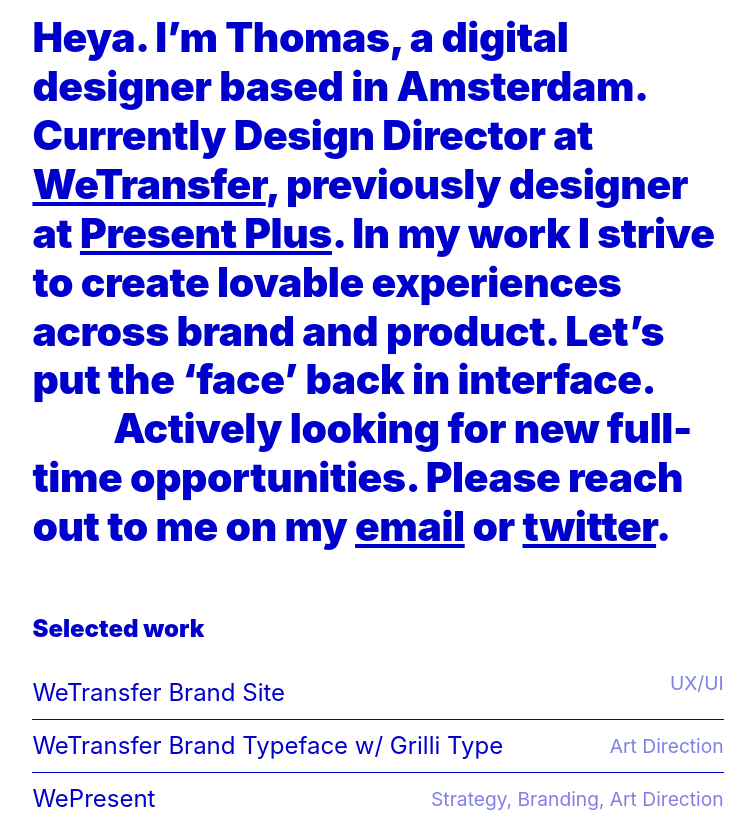
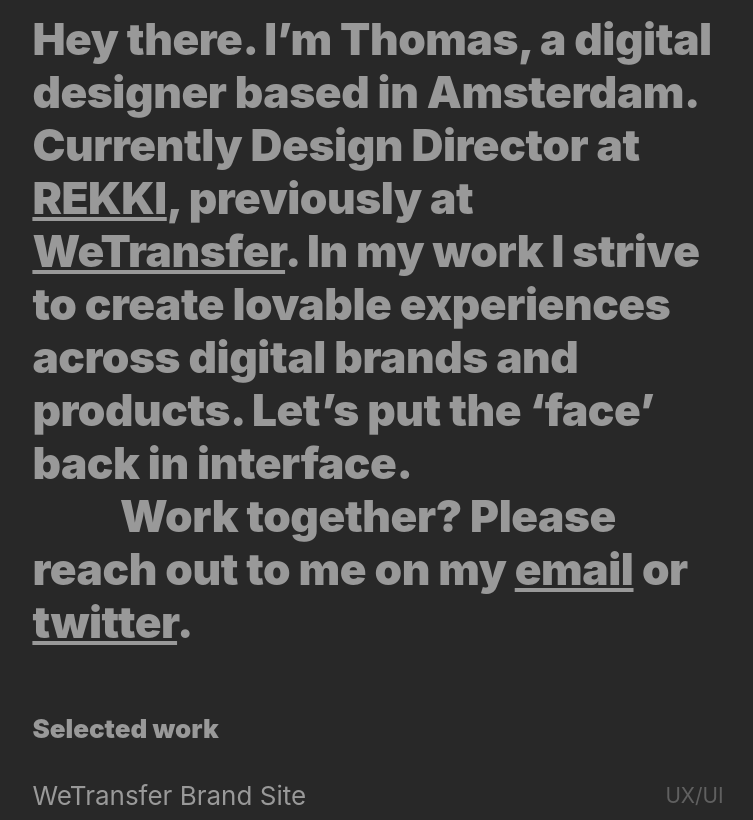
Before and after one commit to thomasschrijer/thomasschrijer.github.io, a plain HTML site: page index.html in a window 1280 px wide. Shown: the top 820 px of the page, without its empty margins (70-823 px from the left). Drawn offline with Linux system fonts and the light colour scheme.

Commit message:
copy rekki

```diff
--- a/css/all.scss
+++ b/css/all.scss
@@ -5,8 +5,8 @@
 $break-large:  1000px;
 $break-medium: 680px;
 
-$color-highlight: mediumblue;
-$color-hover: magenta;
+$color-highlight: #999;
+$color-hover: blue;
 
 ::selection {
   background: $color-highlight; /* WebKit/Blink Browsers */
@@ -20,11 +20,11 @@
 	font-family: -apple-system, BlinkMacSystemFont, "Segoe UI", Roboto, Helvetica, Arial, sans-serif, "Apple Color Emoji", "Segoe UI Emoji", "Segoe UI Symbol";
 	-webkit-font-smoothing: antialiased;
 	-moz-osx-font-smoothing: grayscale;
-	font-size: 24px;
+	font-size: 26px;
 	font-weight: 400;
 	line-height: 150%;
 	color: $color-highlight;
-	background-color: lightpurple;
+	background-color: #282828;
 	@media all and (max-width: $break-large) {
 		font-size: 15px;
 	}
--- a/index.html
+++ b/index.html
@@ -21,16 +21,15 @@
 <div class="wrapper">
 
 	<h1>
-		Heya. I’m Thomas, a digital designer based in Amsterdam. Currently Design Director at <a href="https://www.wetransfer.com">WeTransfer</a>, previously designer at <a href="https://www.presentplus.com">Present Plus</a>. In my work I strive to create lovable experiences across brand and product. Let’s put the ‘face’ back in interface.</br>
-		&emsp;&emsp;<span>Actively looking for new full-time opportunities. Please reach out to me on my <a href="mailto:thomasschrijer@gmail.com">email</a> or <a href="https://www.twitter.com/thomasschrijer">twitter</a>.</span>
+		Hey there. I’m Thomas, a digital designer based in Amsterdam. Currently Design Director at <a href="https://www.rekki.com">REKKI</a>, previously at <a href="https://www.wetransfer.com">WeTransfer</a>. In my work I strive to create lovable experiences across digital brands and products. Let’s put the ‘face’ back in interface.</br>
+		&emsp;&emsp;<span>Work together? Please reach out to me on my <a href="mailto:thomasschrijer@gmail.com">email</a> or <a href="https://www.twitter.com/thomasschrijer">twitter</a>.</span>
 	</h1>
 
 	<h2>Selected work</h2>
 	<ul>
 		<li>
-			<span><a href="https://about.wetransfer.com" target="blank">WeTransfer Brand Site</a></span>
-			<span class="dash"></span>
-			<span><small>UX/UI</small></span>
+			<a href="https://about.wetransfer.com" target="blank">WeTransfer Brand Site</a>
+			<small>UX/UI</small>
 		</li>
 		<li>
 			<a href="https://www.grillitype.com/commissions/wetransfer" target="blank">WeTransfer Brand Typeface w/ Grilli Type</a>
@@ -42,7 +41,6 @@
 		</li>
 		<li>
 			<a href="https://twitter.com/charrrlotte_w/status/964439078908452864" target="blank">WeTransfer Spot Illustrations</a>
-
 			<small>Art Direction</small>
 		</li>
 		<li>
```
Also changed, not shown: css/all.css.
